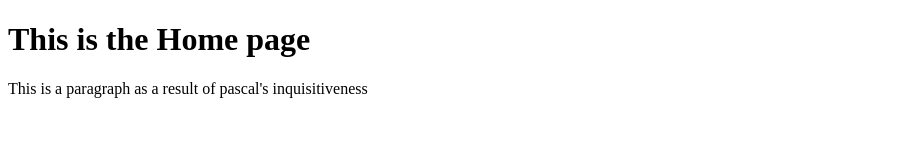
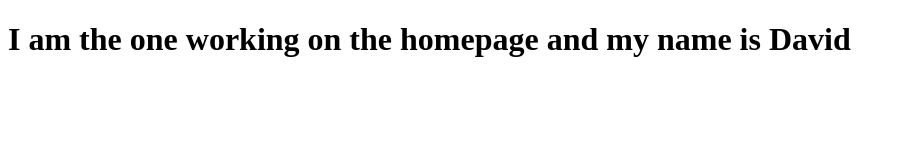
Before and after one commit to Devjineer/egbeda-git, a plain HTML site: page index.html in a window 1280 px wide. Shown: the whole page, without its empty margins (0-906 px from the left). Drawn offline with Linux system fonts and the light colour scheme.

Commit message:
modified on main

```diff
--- a/index.html
+++ b/index.html
@@ -6,7 +6,6 @@
     <title>HOme</title>
   </head>
   <body>
-    <h1>This is the Home page</h1>
-    <p>This is a paragraph as a result of pascal's inquisitiveness</p>
+    <h1>I am the one working on the homepage and my name is David</h1>
   </body>
 </html>
```
